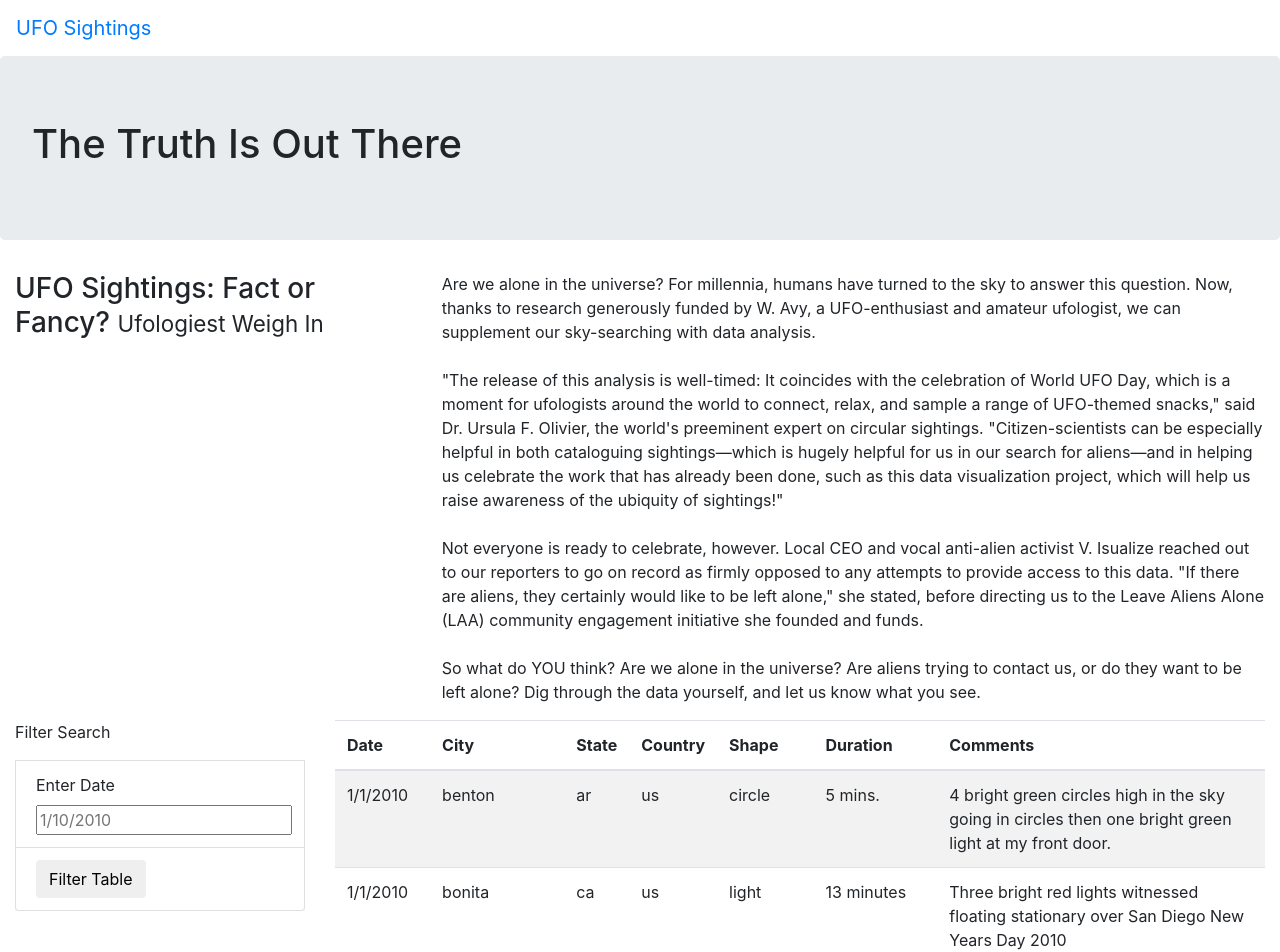
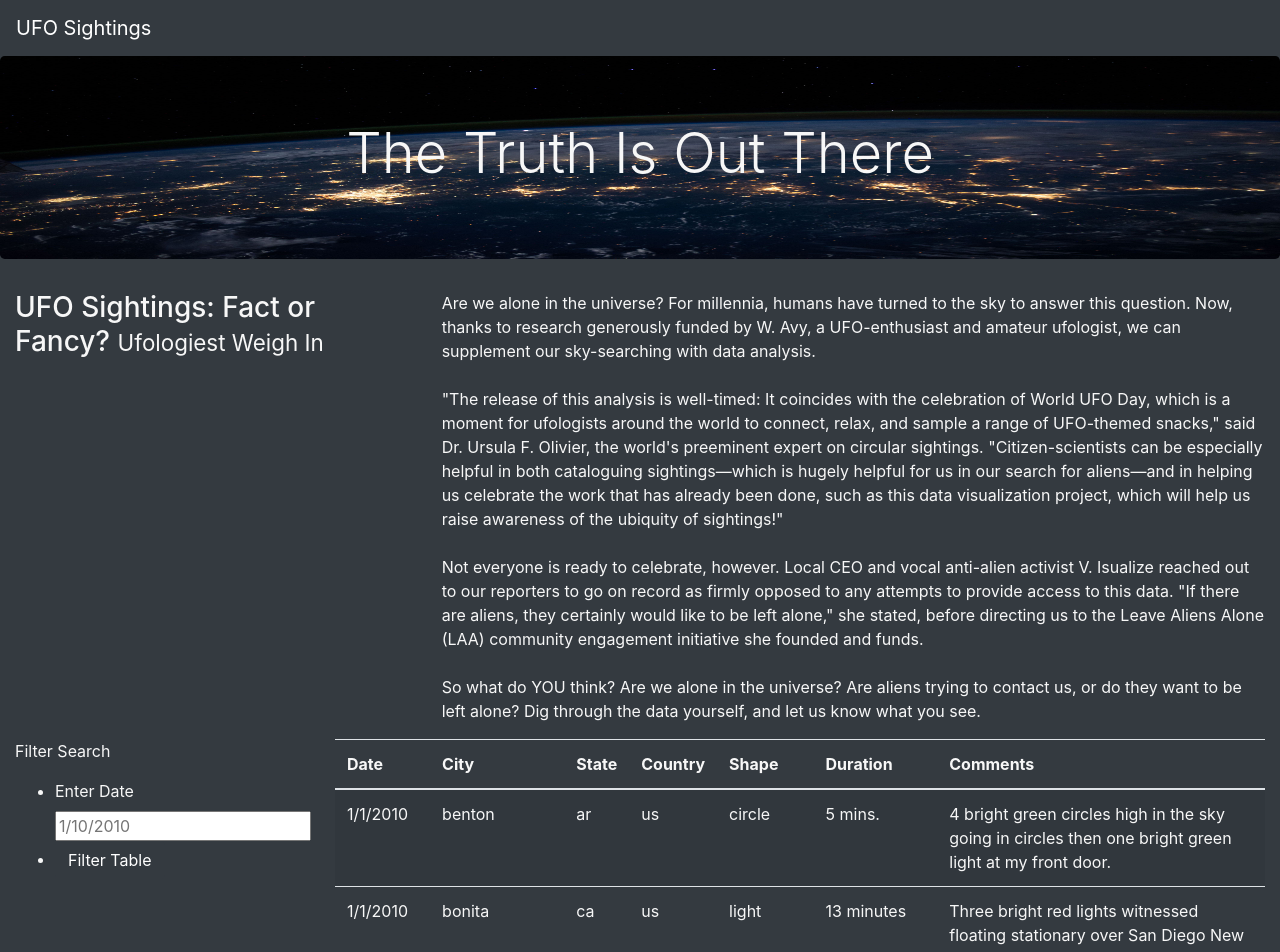
Before and after one commit to acfthomson/UFOs, a plain HTML site: page index.html in a window 1280 px wide. Shown: the top 952 px of the page. Drawn offline with nearby package versions, Linux system fonts and the light colour scheme.

Commit message:
completed webpage

```diff
--- a/index.html
+++ b/index.html
@@ -8,19 +8,19 @@
     <link
       rel="stylesheet"
       href="https://maxcdn.bootstrapcdn.com/bootstrap/4.0.0/css/bootstrap.min.css"
-        <link rel="stylesheet" href="staic/css/style.css"
       integrity="sha384-Gn5384xqQ1aoWXA+058RXPxPg6fy4IWvTNh0E263XmFcJlSAwiGgFAW/dAiS6JXm"
       crossorigin="anonymous"
     />
+    <link rel="stylesheet" href="static/css/style.css">
 </head>
-<body>
+<body class="bg-dark">
     <div class="wrapper">
-        <nav class="navbar navbar-expand-lg">
+        <nav class="navbar navbar-dark bg-dark navbar-expand-lg">
             <a class="navbar-brand" href="index.html">UFO Sightings</a>
         </nav>
     </div>
     <div class="jumbotron">
-        <h1> The Truth Is Out There</h1>
+        <h1 class="display-4"> The Truth Is Out There</h1>
     </div>
     <div class="container-fluid">
         <div class="row">
@@ -36,19 +36,20 @@
     <div class = "container-fluid">
         <div class="row">
             <div class="col-md-3">
-                <form>
+                <form class="bg-dark" style="font-family: inherit; font-size: 1rem;">
                     <p>Filter Search</p>
-                </form>
-                <ul class="list=group">
-
-                </ul>
-                <li class="list-group-item">
+                    <ul class="bg-dark">
+                      <li class="bg-dark">
                         <label for="date">Enter Date</label>
                         <input type="text" placeholder="1/10/2010" id="datetime" />
                       </li>
-                <li class="list-group-item">
-                    <button id="fiter-btn" type="button" class="btn btn-default">Filter Table</button>
+                      <li>
+                        <button id="filter-btn" type="button" class="btn btn-dark">
+                           Filter Table
+                        </button>
                     </li>
+                </ul>
+                </form>
             </div>
             <div class="col-md-9">
                 <table class="table table-striped">
--- a/static/css/style.css
+++ b/static/css/style.css
@@ -0,0 +1,9 @@
+body {
+    color: #f7f7f7;
+}
+
+.jumbotron {
+    background-image: url("../images/nasa.jpg");
+    background-size: 100% 100%;
+    text-align: center;
+}
```
Also changed, not shown: static/images/nasa.jpg (added). Lines whose indentation alone changed are shown as unchanged.
